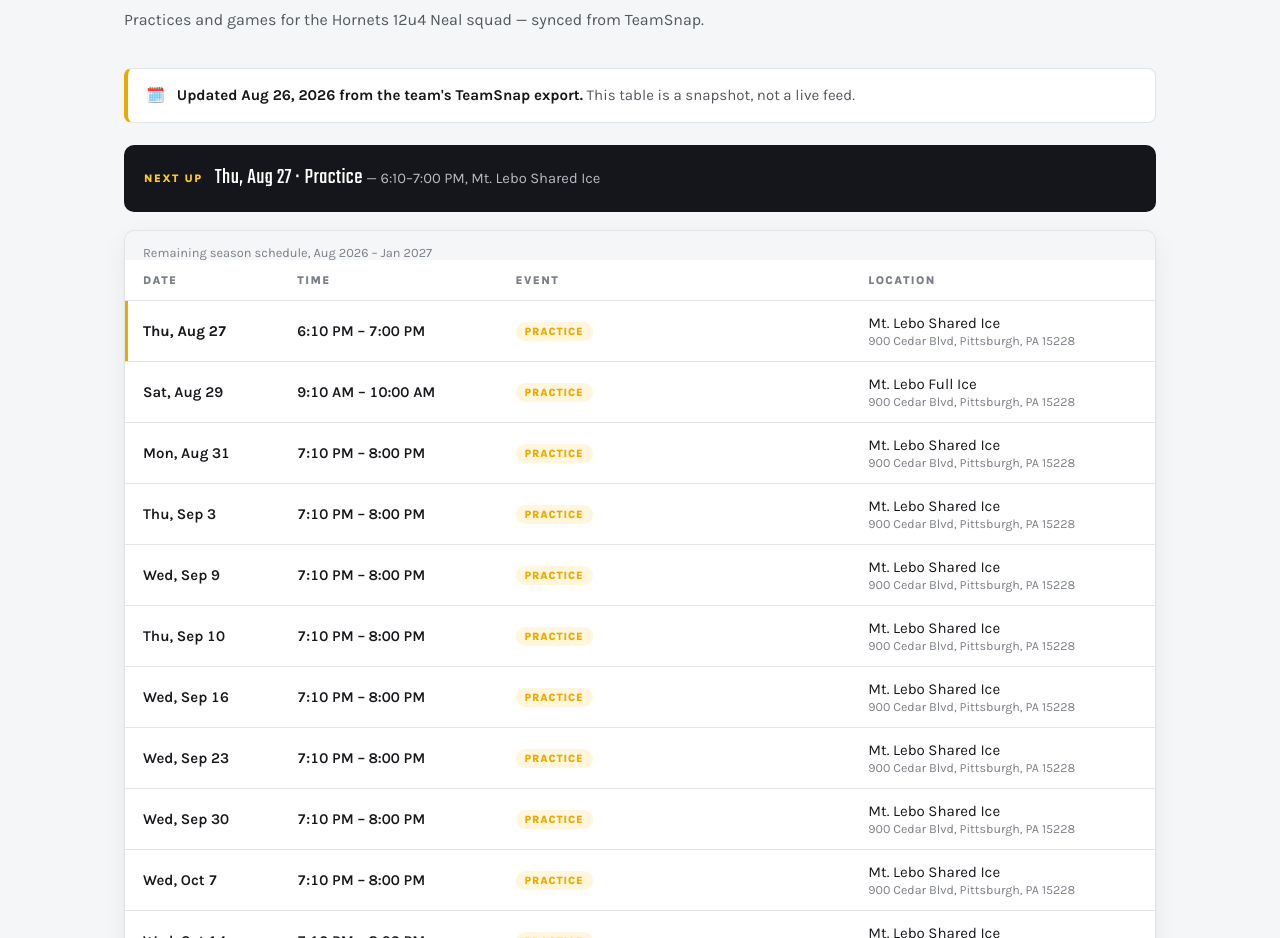
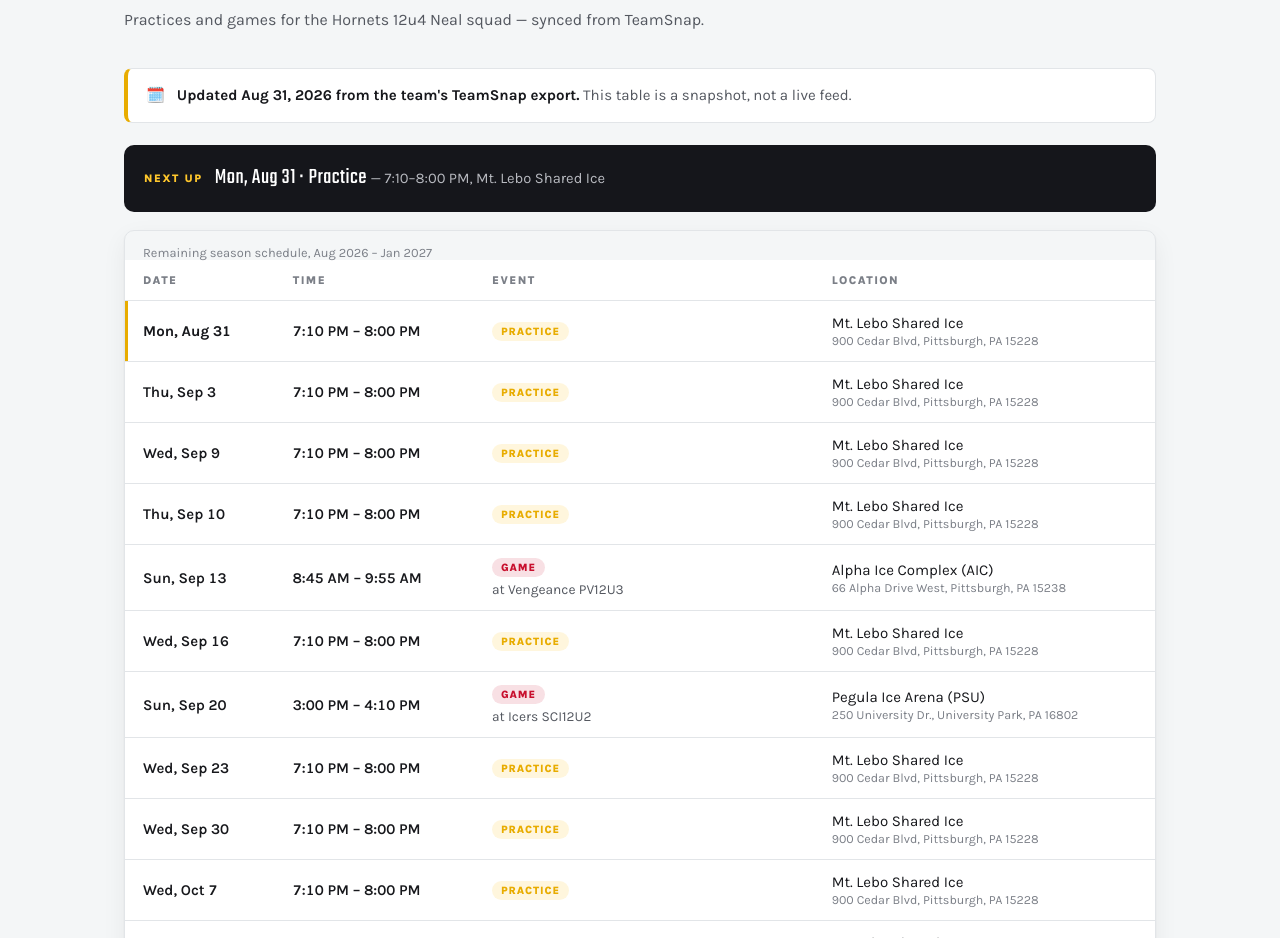
Before and after one commit to trn107/Hornets, a plain HTML site: page index.html in a window 1280 px wide. Shown: the part 3265-4203 px from the top of the page. Drawn offline with Linux system fonts and the light colour scheme.

Commit message:
Add files via upload

```diff
--- a/index.html
+++ b/index.html
@@ -829,12 +829,12 @@
 
       <div class="note-card">
         <span>🗓️</span>
-        <span><strong>Updated Aug 26, 2026 from the team's TeamSnap export.</strong> This table is a snapshot, not a live feed.</span>
+        <span><strong>Updated Aug 31, 2026 from the team's TeamSnap export.</strong> This table is a snapshot, not a live feed.</span>
       </div>
 
       <div class="next-up">
         <span class="tag">Next Up</span>
-        <span class="detail">Thu, Aug 27 · Practice <span class="dim">— 6:10–7:00 PM, Mt. Lebo Shared Ice</span></span>
+        <span class="detail">Mon, Aug 31 · Practice <span class="dim">— 7:10–8:00 PM, Mt. Lebo Shared Ice</span></span>
       </div>
 
       <div class="schedule-table-wrap">
@@ -850,18 +850,6 @@
           </thead>
           <tbody>
             <tr class="row-next">
-              <td class="when">Thu, Aug 27</td>
-              <td class="when">6:10 PM – 7:00 PM</td>
-              <td><span class="pill pill-practice">Practice</span></td>
-              <td>Mt. Lebo Shared Ice<span class="loc-addr">900 Cedar Blvd, Pittsburgh, PA 15228</span></td>
-            </tr>
-            <tr>
-              <td class="when">Sat, Aug 29</td>
-              <td class="when">9:10 AM – 10:00 AM</td>
-              <td><span class="pill pill-practice">Practice</span></td>
-              <td>Mt. Lebo Full Ice<span class="loc-addr">900 Cedar Blvd, Pittsburgh, PA 15228</span></td>
-            </tr>
-            <tr>
               <td class="when">Mon, Aug 31</td>
               <td class="when">7:10 PM – 8:00 PM</td>
               <td><span class="pill pill-practice">Practice</span></td>
@@ -886,10 +874,22 @@
               <td>Mt. Lebo Shared Ice<span class="loc-addr">900 Cedar Blvd, Pittsburgh, PA 15228</span></td>
             </tr>
             <tr>
+              <td class="when">Sun, Sep 13</td>
+              <td class="when">8:45 AM – 9:55 AM</td>
+              <td><span class="pill pill-game">Game</span><span class="event-label">at Vengeance PV12U3</span></td>
+              <td>Alpha Ice Complex (AIC)<span class="loc-addr">66 Alpha Drive West, Pittsburgh, PA 15238</span></td>
+            </tr>
+            <tr>
               <td class="when">Wed, Sep 16</td>
               <td class="when">7:10 PM – 8:00 PM</td>
               <td><span class="pill pill-practice">Practice</span></td>
               <td>Mt. Lebo Shared Ice<span class="loc-addr">900 Cedar Blvd, Pittsburgh, PA 15228</span></td>
+            </tr>
+            <tr>
+              <td class="when">Sun, Sep 20</td>
+              <td class="when">3:00 PM – 4:10 PM</td>
+              <td><span class="pill pill-game">Game</span><span class="event-label">at Icers SCI12U2</span></td>
+              <td>Pegula Ice Arena (PSU)<span class="loc-addr">250 University Dr., University Park, PA 16802</span></td>
             </tr>
             <tr>
               <td class="when">Wed, Sep 23</td>
```
